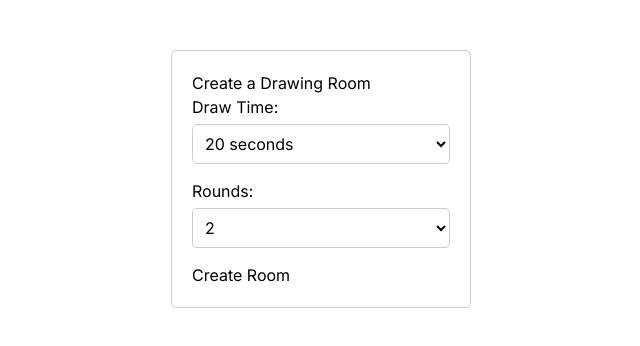
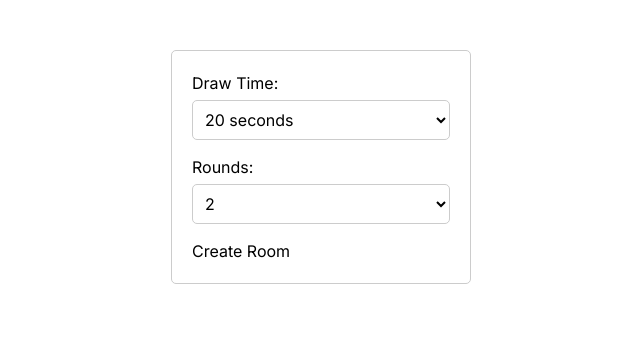
Before and after one commit to ll886/skribbl.io, a Next.js app in the folder frontend/: page /MakeRoom in a window 1280 px wide. Shown: the top 346 px of the page, without its empty margins (319-959 px from the left). Built offline with nearby package versions, Linux system fonts and the light colour scheme.

Commit message:
update create room text

```diff
--- a/frontend/app/MakeRoom/page.tsx
+++ b/frontend/app/MakeRoom/page.tsx
@@ -43,7 +43,6 @@ const MakeRoom: React.FC = () => {
 
     return (
         <div className="drawing-room-container">
-            <h2>Create a Drawing Room</h2>
             <div className="option">
                 <label>Draw Time:</label>
                 <select value={drawTime} onChange={handleDrawTimeChange}>
```
